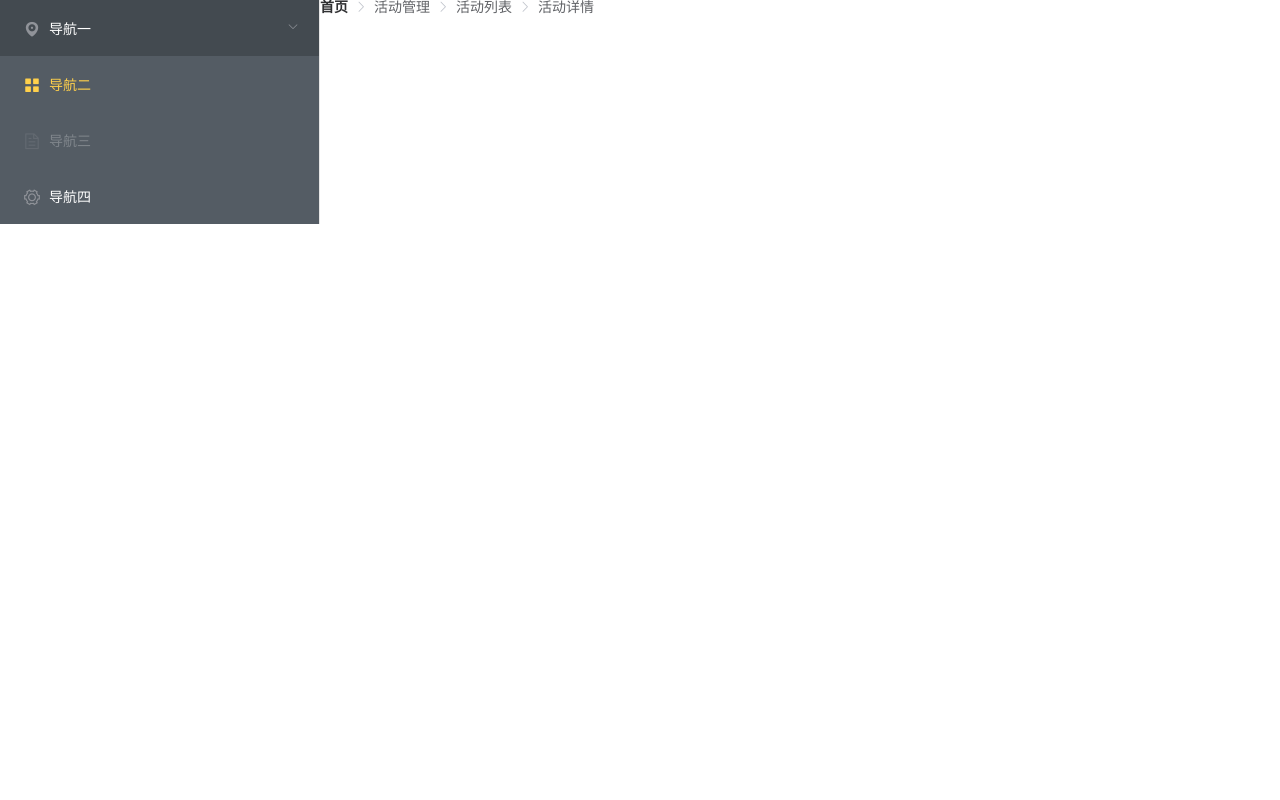
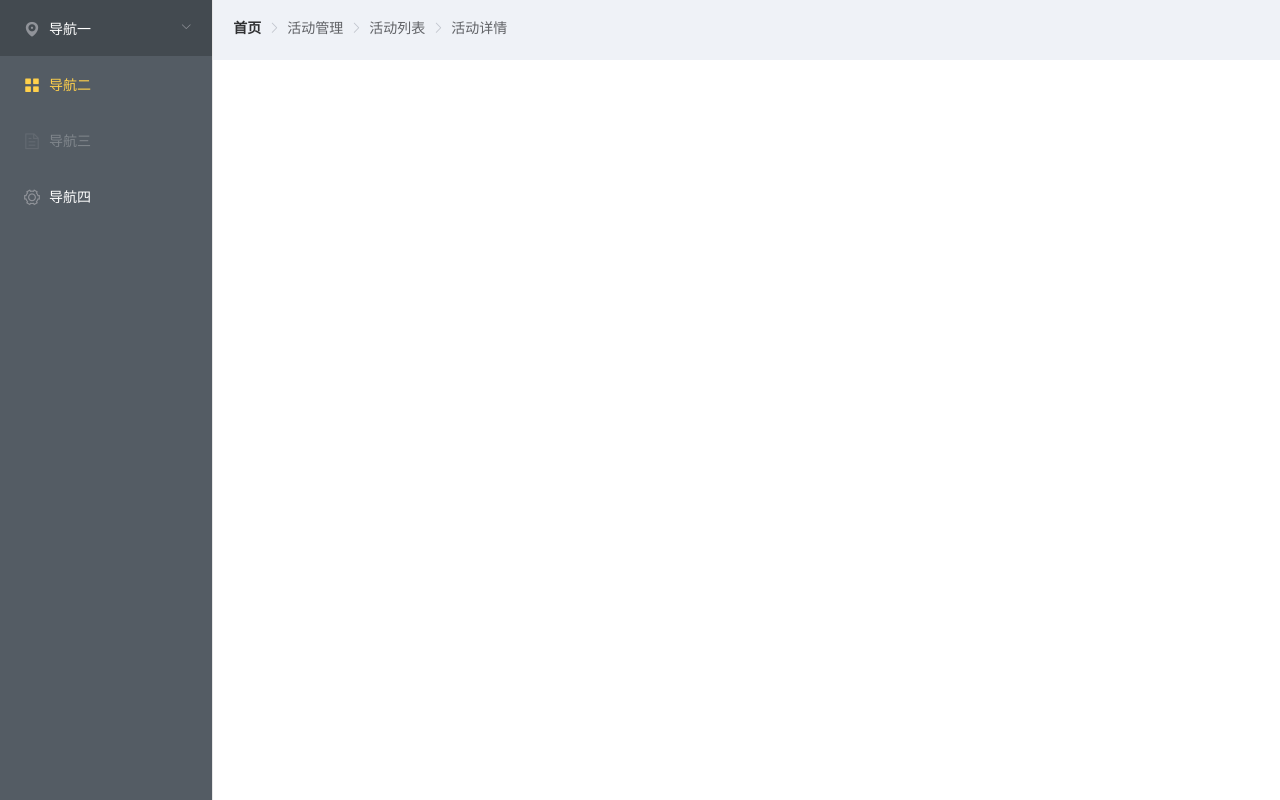
Before and after one commit to byInWind/vue-manage, a Vue app: page /#/views/user in a window 1280 px wide. Built offline with nearby package versions, Linux system fonts and the light colour scheme.

Commit message:
打卡第二天

```diff
--- a/src/App.vue
+++ b/src/App.vue
@@ -1,7 +1,21 @@
 <template>
     <div id="app">
         <baseAside></baseAside>
-        <router-view></router-view>
+        <el-container>
+            <el-header style="text-align: right; font-size: 12px">
+                <el-breadcrumb separator-class="el-icon-arrow-right">
+                    <el-breadcrumb-item :to="{ path: '/' }">首页</el-breadcrumb-item>
+                    <el-breadcrumb-item>活动管理</el-breadcrumb-item>
+                    <el-breadcrumb-item>活动列表</el-breadcrumb-item>
+                    <el-breadcrumb-item>活动详情</el-breadcrumb-item>
+                </el-breadcrumb>
+            </el-header>
+
+            <el-main>
+                <router-view></router-view>
+            </el-main>
+        </el-container>
+
     </div>
 </template>
 
@@ -17,6 +31,15 @@
 <style lang="less">
     @import './assets/css/base.less';
 
+    .el-header {
+        background-color: #eff2f7;
+        color: #333;
+        line-height: 60px;
+        .el-breadcrumb {
+            line-height: 4;
+        }
+    }
+
     #app {
         font-family: 'Avenir', Helvetica, Arial, sans-serif;
         -webkit-font-smoothing: antialiased;
--- a/src/components/baseAside.vue
+++ b/src/components/baseAside.vue
@@ -1,5 +1,5 @@
 <template>
-    <el-col :span="6">
+    <el-col :span="4">
         <el-menu
                 default-active="2"
                 class="el-menu-vertical-demo"
@@ -14,8 +14,12 @@
                     <span>导航一</span>
                 </template>
                 <el-menu-item-group>
-                    <router-link to="/views/user"><el-menu-item index="1-1">user</el-menu-item></router-link>
-                    <router-link to="/views/asd"><el-menu-item index="1-2">选项2</el-menu-item></router-link>
+                    <router-link to="/views/user">
+                        <el-menu-item index="1-1">user</el-menu-item>
+                    </router-link>
+                    <router-link to="/views/asd">
+                        <el-menu-item index="1-2">选项2</el-menu-item>
+                    </router-link>
                 </el-menu-item-group>
             </el-submenu>
             <el-menu-item index="2">
@@ -164,6 +168,8 @@
     }
 </script>
 
-<style scoped>
-
+<style scoped lang="less">
+    .el-menu-vertical-demo {
+        height: 100vh;
+    }
 </style>
--- a/src/views/user.vue
+++ b/src/views/user.vue
@@ -1,10 +1,6 @@
 <template>
-    <el-breadcrumb separator-class="el-icon-arrow-right">
-        <el-breadcrumb-item :to="{ path: '/' }">首页</el-breadcrumb-item>
-        <el-breadcrumb-item>活动管理</el-breadcrumb-item>
-        <el-breadcrumb-item>活动列表</el-breadcrumb-item>
-        <el-breadcrumb-item>活动详情</el-breadcrumb-item>
-    </el-breadcrumb>
+
+
 </template>
 
 <script>
@@ -13,6 +9,6 @@
     }
 </script>
 
-<style scoped>
+<style scoped lang="less">
 
 </style>
```
